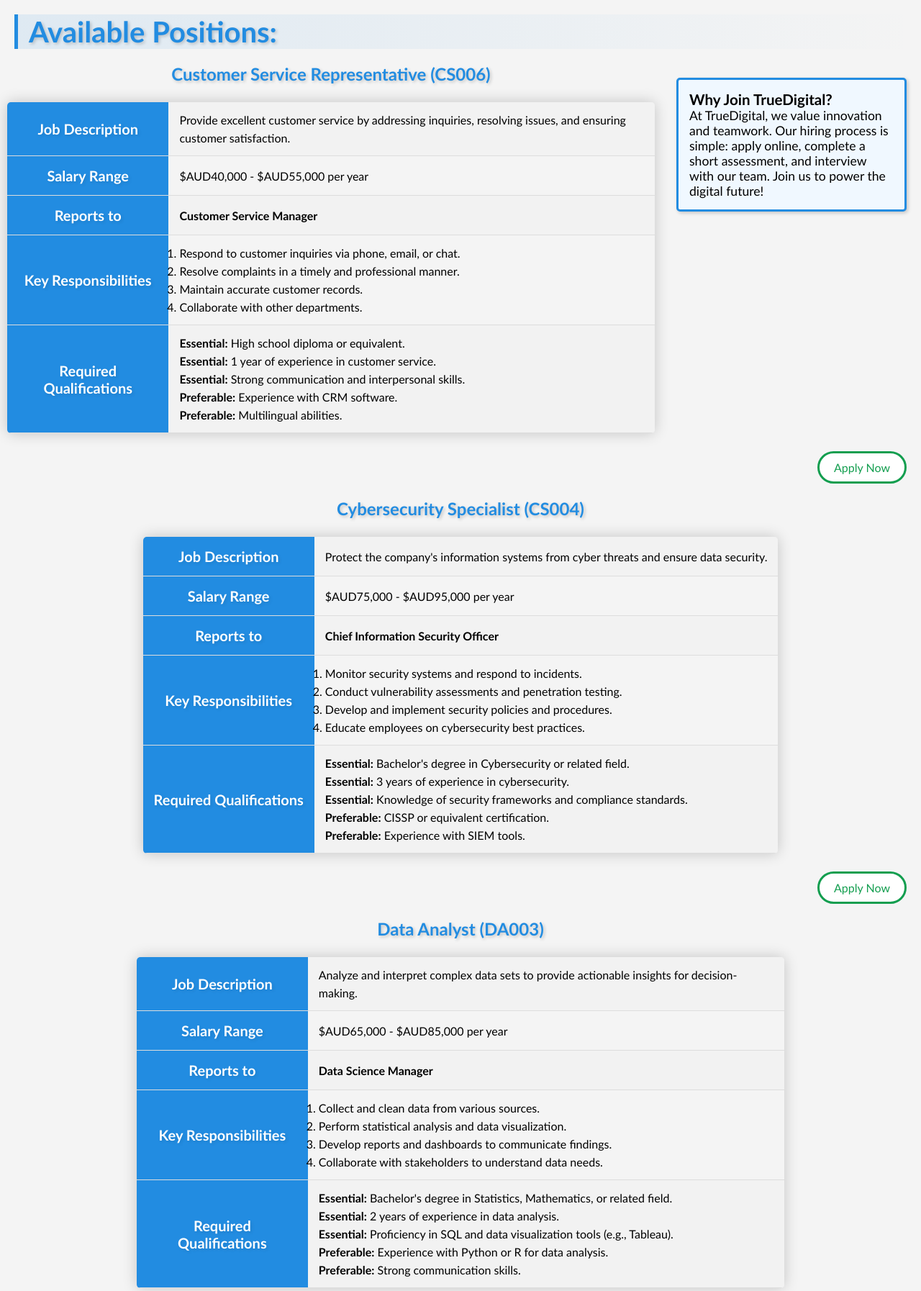
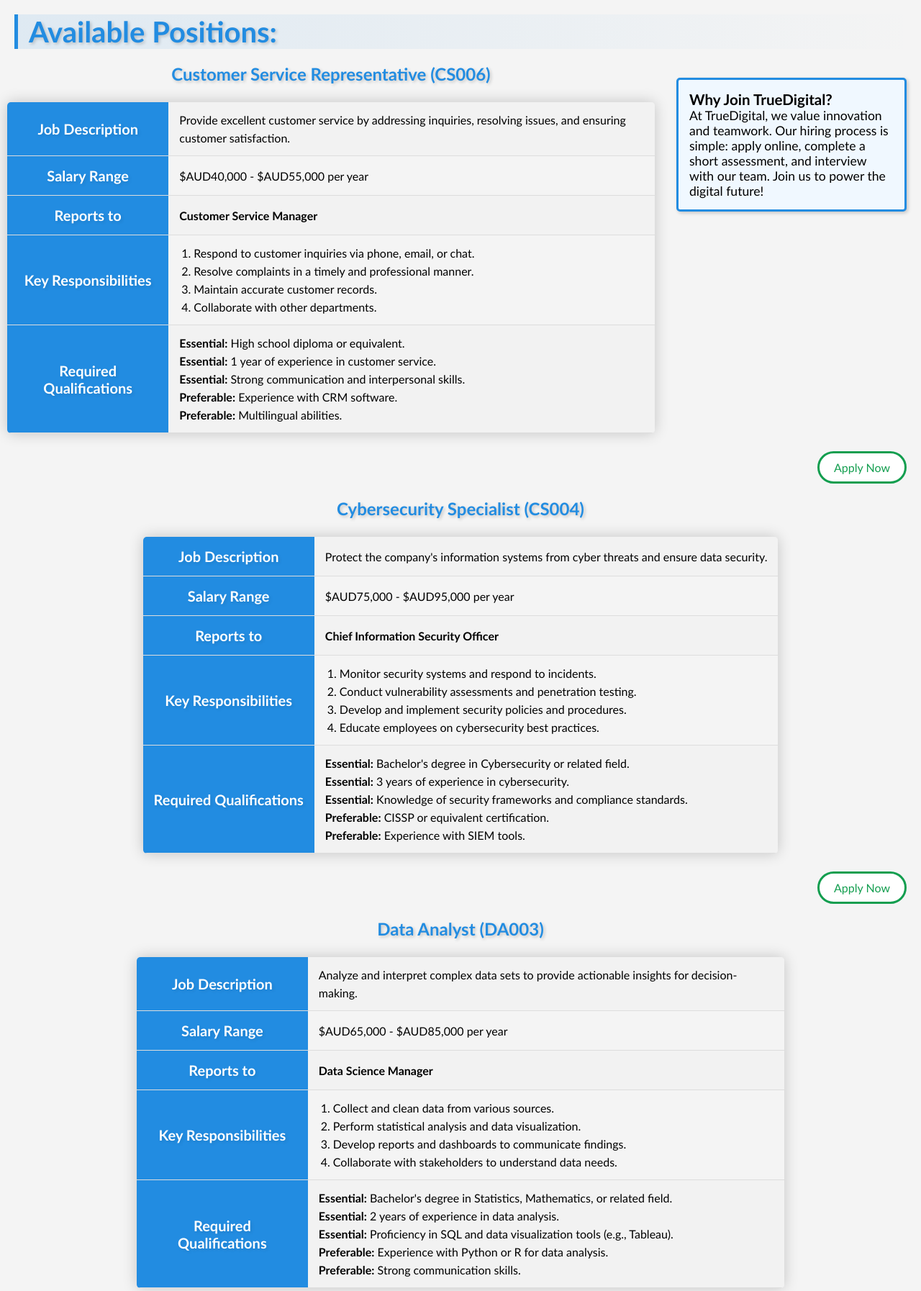
Before and after one commit to RegMasterr/WebTech-Assignment-2, a PHP site: page /jobs.php in a window 1280 px wide. Shown: the part 129-1923 px from the top of the page at 72% size. Run offline with PHP 8.4, Linux system fonts and the light colour scheme; data comes from the database, SQL or seed files in the repository.

Commit message:
realign the responsibilities to fit inside the box

```diff
--- a/Part1/styles/styles.css
+++ b/Part1/styles/styles.css
@@ -446,7 +446,9 @@ header {
  .job-description td ul li {
      list-style-type: none; /* removes bullet points from list items */
  }
-
+ .job-description tr ol li{
+  margin-left: 20px;
+ }
  .apply-link {
      display: flex;
      justify-content: right;
--- a/Part2/styles/styles.css
+++ b/Part2/styles/styles.css
@@ -446,7 +446,9 @@ header {
  .job-description td ul li {
      list-style-type: none; /* removes bullet points from list items */
  }
-
+  .job-description tr ol li{
+  margin-left: 20px;
+ }
  .apply-link {
      display: flex;
      justify-content: right;
```
